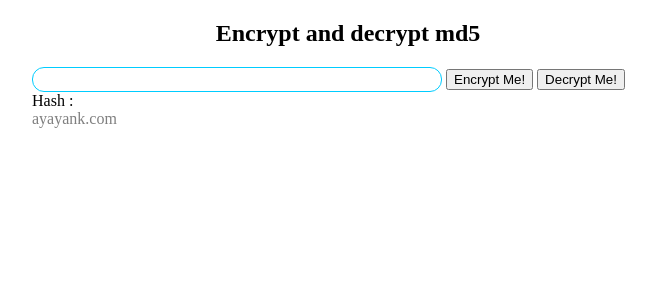
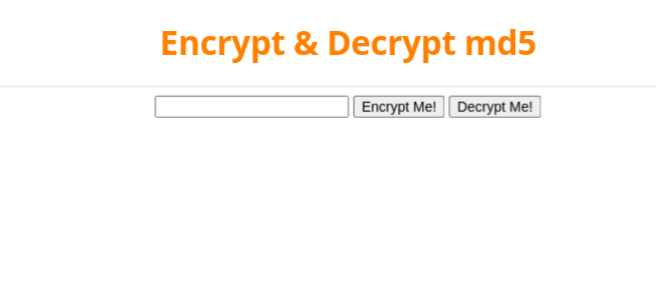
Before and after one commit to chanios/Encrypt-Decrypt-code-PHP, a PHP site: page / in a window 1280 px wide. Shown: the top 300 px of the page, without its empty margins (292-948 px from the left). Run offline with PHP 8.4, Linux system fonts and the light colour scheme.

Commit message:
V.1.1
if not have config.php it will redirect to install page

```diff
--- a/index.php
+++ b/index.php
@@ -1,30 +1,17 @@
 <?php
+if(!file_exists("./config.php"))
+{
+	echo "<script>
+	window.location = './install.php';
+	</script>";
+}
 require('config.php');
 ?>
 <!DOCTYPE html>
 <html>
-
-<head>
-	<title>MD5 Encryption - Kecerdasan Buatan UMJ Sore :. Ahyar</title>
-	<meta http-equiv="content-type" content="text/html;charset=utf-8" />
-	<meta name="generator" content="Geany 1.22" />
-	<script type="text/javascript" src="jquery.js"></script>
-	<link href="style.css" rel="stylesheet" type="text/css"/>
-</head>
-<body>
-	<div id="container">
-		<h2>Encrypt and decrypt <?php echo $Cfg["hash"];?></h2>
-		<input type="text" class="str"/>
-		<input type="button" value="Encrypt Me!" id="tbl-enkrip" class="tbl"/>
-		<input type="button" value="Decrypt Me!" id="tbl-dekrip" class="tbl"/>
-	<div id="result-bar">
-		Hash :<br/>
-		<span class="hasil"></span>
-	</div>
-	<a href="http://www.ayayank.com" title="Mengenkripsi dan mendekripsi md5">ayayank.com</a>
-	</div>
-	<!-- manipulasi AJAX -->
-	<script>
+<script src="./jquery.js"></script>
+<!-- right click -->
+<script>
             var menuDisplayed = false;
             var menuBox = null;
 
@@ -121,8 +108,8 @@ window.getSelection().selectAllChildren(copyer);
             }
 	* {
     transition: -webkit-filter 0.5s cubic-bezier(0.65, 0.05, 0.36, 1),width 0.5s cubic-bezier(0.65, 0.05, 0.36, 1) background-color 0.5s cubic-bezier(0.65, 0.05, 0.36, 1),
-	color 0.5s cubic-bezier(0.65, 0.05, 0.36, 1);
-    will-change: -webkit-filter, width, background-color, color;
+	color 0.5s cubic-bezier(0.65, 0.05, 0.36, 1),scale 0.5s cubic-bezier(0.65, 0.05, 0.36, 1);
+    will-change: -webkit-filter, width, background-color, color, scale;
 }
 </style>
         <div class="menu">
@@ -134,35 +121,150 @@ window.getSelection().selectAllChildren(copyer);
             <hr>
             <div class="menu-item">@chan022YT</div>
         </div>
+<!-- End right click -->
+<center>
+<div><h1>Encrypt & Decrypt <?php echo $Cfg['hash'];?></h1></div>
+<hr></hr>
+<input type="text" class="str"/>
+		<input type="button" value="Encrypt Me!" id="tbl-enkrip" class="tbl"/>
+		<input type="button" value="Decrypt Me!" id="tbl-dekrip" class="tbl"/>
+		<div id="result-bar">
+		<span class="hasil"></span>
+	</div>
+</center>
+</html>
+    <style>
+	*:hover{
+		transform: scale(1.05,1.05);
+	}
+    div {
+        font-family: 'Open Sans', Helvetica, sans-serif;
+    }
 
+    hr {
+        border: 0;
+        background-color: #e6e6e6;
+        height: 1px;
+    }
+    h1 {color: #ff8000;font-size: 32px;letter-spacing: -0.408px;}
+    a {
+        color: inherit;
+    }
+
+    #main_container {
+        max-width: 577px;
+        min-width: 240px;
+        position: fixed;
+        top: 50%;
+        left: 50%;
+        -webkit-transform: translate(-50%, -60%);
+        -moz-transform: translate(-50%, -60%);
+        -ms-transform: translate(-50%, -60%);
+        transform: translate(-50%, -60%);
+    }
+
+    tit1le {
+        font-size: 36px;
+        font-weight: 300;
+        text-align: left;
+        letter-spacing: -0.01em;
+        line-height: 40px;
+    }
+
+    #underline {
+        margin-top: 20px;
+        margin-left: -1px;
+    }
+
+    #main_text {
+        margin-top: 20px;
+        color: #121314;
+        font-size: 16px;
+        letter-spacing: -0.01em;
+        line-height: 24px;
+    }
+
+    #additional_text {
+        color: #7a7574;
+        font-size: 14px;
+        letter-spacing: -0.01em;
+        line-height: 18px;
+    }
+
+    .red {
+        color: #e81123;
+    }
+
+    .orange {
+        color: #ff8000;
+    }
+
+    @media only screen and (max-width: 500px) {
+        #underline {
+            margin-top: 10px;
+
+        }
+        #main_text {
+            color: #373b3f;
+        }
+        #title {
+            font-size: 32px;
+            letter-spacing: -0.48px;
+        }
+        #additional_text {
+            letter-spacing: -0.21px;
+            line-height: 24px;
+        }
+        hr {
+            opacity: 0.2;
+        }
+    }
+    </style>
 	<script>
 function md5decode(hash){
 var output;
 $.ajax({
 			   type: "POST",
-			   url: ("brute-force.php?md5=" + hash),
+			   url: ("brute-force.php?md5=" + hash + '&me=<?php echo $Cfg["hash"];?>'),
 			   data: {
 						},
 			   async: false,
 			   dataType: "json",
 			   success: function(data){
+			   input = data.input;
 			   output = data.output;
+			   use = data.use;
 			}});
-			return output;
+			return ("<hr>hash input: " + input + "<hr>string: " + output + "<hr>use time:" + use);
+}
+function md5encode(string){
+var output;
+$.ajax({
+			   type: "POST",
+			   url: ("encrypt.php?str=" + string + '&me=<?php echo $Cfg["hash"];?>'),
+			   data: {
+						},
+			   async: false,
+			   dataType: "json",
+			   success: function(data){
+			   input = data.input;
+			   output = data.output;
+			   use = data.use;
+			}});
+			return ("<hr>string input: " + input + "<hr>hash: " + output + "<hr>use time:" + use);
 }
 		$(document).ready(function(){
 		$('#tbl-enkrip').click(function(){
 			var string = $('.str').val();
 			$('.hasil').html('<img src="img/loader.gif"> Loading..');
-			$('.hasil').load('encrypt.php?str='+string+'&me=<?php echo $Cfg["hash"];?>');
+			$('.hasil').html(md5encode(string));
 			});
 		$('#tbl-dekrip').click(function(){
 			var string = $('.str').val();
 			$('.hasil').html('<img src="img/loader.gif"> Loading..');
-			$('.hasil').load('brute-force.php?md5='+string+'&me=<?php echo $Cfg["hash"];?>');
+			$('.hasil').html(md5decode(string));;
 			});
 		});
 	</script>
-	<!-- Akhir manipulasi AJAX -->
 </body>
 </html>
```
